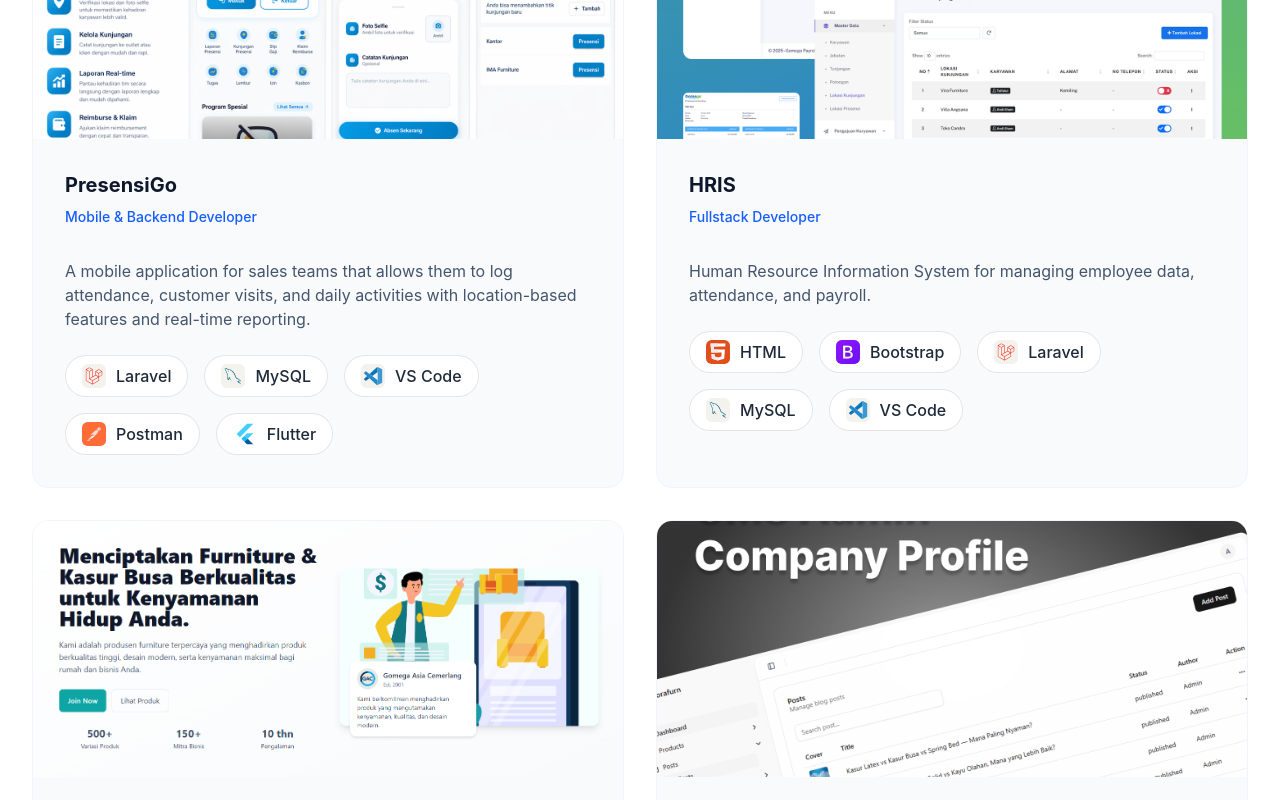
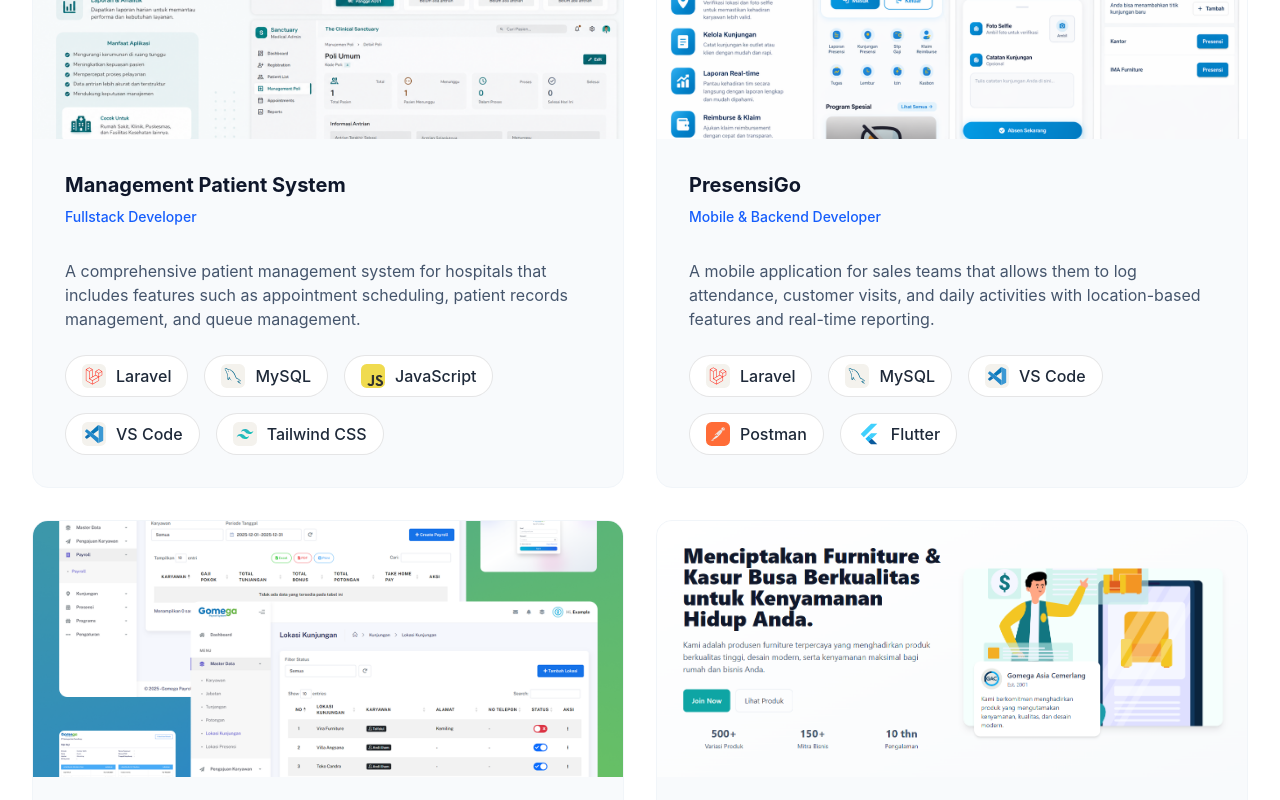
Before and after one commit to billysistian/devportfolio, a React (Vite) app: page / in a window 1280 px wide. Shown: the part 2320-3120 px from the top of the page. Built offline with nearby package versions, Linux system fonts and the light colour scheme.

Commit message:
Update Project

```diff
--- a/src/app/components/Projects.tsx
+++ b/src/app/components/Projects.tsx
@@ -1,5 +1,6 @@
 import { motion, AnimatePresence } from "motion/react";
-import { ExternalLink, Github } from "lucide-react";
+import { ExternalLink, Github, Eye} from "lucide-react";
+import managementPatientImg from "@/assets/images/sistem-antrian-rs.png";
 import presensiImg from "@/assets/images/presensi-app.png";
 import companyImg from "@/assets/images/company-profile-gac.png";
 import payrollImg from "@/assets/images/admin-payroll.png";
@@ -17,28 +18,39 @@
 
   const projectExtras = [
     {
+      image: managementPatientImg,
+      demo: null,
+      views: managementPatientImg,
+      github: null,
+    },
+    {
       image: presensiImg,
       demo: "/case-study-presensi-app.pdf",
+      views: presensiImg,
       github: null,
     },
     {
       image: payrollImg,
       demo: "https://payroll.gomega.co.id",
+      views: null,
       github: null,
     },
     {
       image: companyImg,
       demo: "https://gomega.co.id",
+      views: null,
       github: null,
     },
     {
       image: cmsImg,
       demo: "https://gomega.co.id/login",
+      views: null,
       github: null,
     },
     {
       image: erpImg,
       demo: "https://gomega.gomega.co.id",
+      views: null,
       github: null,
     },
   ];
@@ -47,6 +59,7 @@
     ...proj,
     image: projectExtras[idx]?.image,
     demo: projectExtras[idx]?.demo,
+    views: projectExtras[idx]?.views,
     github: projectExtras[idx]?.github,
   }));
 
@@ -99,6 +112,17 @@
                       title="Live Demo"
                     >
                       <ExternalLink size={20} />
+                    </a>
+                  )}
+                  {project.views && (
+                    <a
+                      href={project.views}
+                      target="_blank"
+                      rel="noopener noreferrer"
+                      className="p-3 bg-white text-slate-900 rounded-full hover:bg-blue-600 hover:text-white transition-colors"
+                      title="View Views"
+                    >
+                      <Eye size={20} />
                     </a>
                   )}
                   {project.github && (
--- a/src/app/translations/en.ts
+++ b/src/app/translations/en.ts
@@ -90,6 +90,12 @@
     description: 'A selection of projects that demonstrate my ability to solve complex problems.',
     loadMore: 'Load More Projects',
     projects: [
+      {
+        title: 'Management Patient System',
+        description: 'A comprehensive patient management system for hospitals that includes features such as appointment scheduling, patient records management, and queue management.',
+        role: 'Fullstack Developer',
+        tech: ['Laravel', 'MySQL', 'JavaScript', 'VS Code', 'Tailwind CSS'],
+      },
       {
         title: 'PresensiGo',
         description: 'A mobile application for sales teams that allows them to log attendance, customer visits, and daily activities with location-based features and real-time reporting.',
--- a/src/app/translations/id.ts
+++ b/src/app/translations/id.ts
@@ -88,6 +88,12 @@
     description: 'Pilihan proyek yang menunjukkan kemampuan saya dalam menyelesaikan masalah yang kompleks.',
     loadMore: 'Muat Lebih Banyak Proyek',
     projects: [
+      {
+        title: 'Sistem Manajemen Pasien',
+        description: 'Sistem manajemen pasien komprehensif untuk rumah sakit yang mencakup fitur seperti penjadwalan janji, manajemen catatan pasien, dan manajemen antrian.',
+        role: 'Pengembang Fullstack',
+        tech: ['Laravel', 'MySQL', 'JavaScript', 'VS Code', 'Tailwind CSS'],
+      },
       {
         title: 'PresensiGo',
         description: 'Aplikasi mobile untuk tim sales yang memungkinkan mereka mencatat kehadiran, kunjungan pelanggan, dan aktivitas harian dengan fitur berbasis lokasi dan pelaporan waktu nyata.',
```
Also changed, not shown: src/assets/images/sistem-antrian-rs.png (added).
